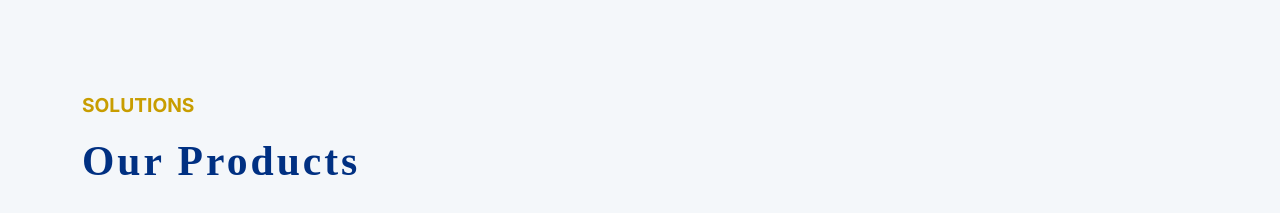
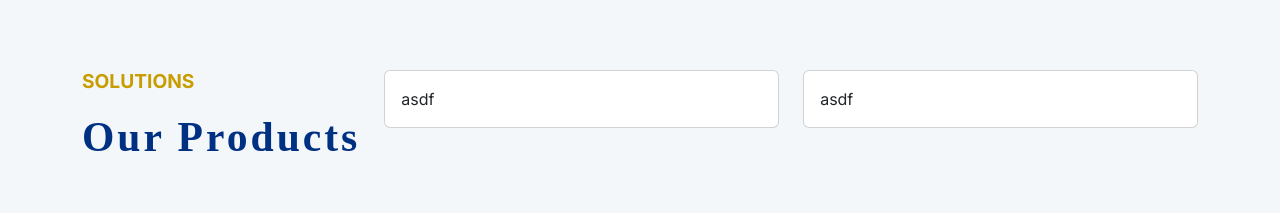
Before and after one commit to stpl-skishorUI/ShauryaTechnosoft-NewDesign, an Angular app: page /home2 in a window 1280 px wide. Shown: the part 3203-3416 px from the top of the page. Built offline with nearby package versions, Linux system fonts and the light colour scheme; a web font is replaced by a local one.

Commit message:
testimonials section added

```diff
--- a/src/app/home2/home2.component.html
+++ b/src/app/home2/home2.component.html
@@ -254,7 +254,7 @@
                 <div class="col-sm-12">
                     <h6 class="page-heading text-center">SOLUTIONS</h6>
                     <h1 class="main-heading mb-5 text-center">Our Products</h1>
-                    <div id="carouselExample" class="carousel slide">
+                    <div id="carouselProducts" class="carousel slide">
                         <div class="carousel-inner">
                             <div class="carousel-item active">
                                 <div class="row">
@@ -368,12 +368,12 @@
                                 </div>
                             </div>
                         </div>
-                        <button class="carousel-control-prev" type="button" data-bs-target="#carouselExample"
+                        <button class="carousel-control-prev" type="button" data-bs-target="#carouselProducts"
                             data-bs-slide="prev">
                             <span class="carousel-control-prev-icon" aria-hidden="true"></span>
                             <span class="visually-hidden">Previous</span>
                         </button>
-                        <button class="carousel-control-next" type="button" data-bs-target="#carouselExample"
+                        <button class="carousel-control-next" type="button" data-bs-target="#carouselProducts"
                             data-bs-slide="next">
                             <span class="carousel-control-next-icon" aria-hidden="true"></span>
                             <span class="visually-hidden">Next</span>
@@ -387,9 +387,23 @@
     <section id="testimonials">
         <div class="container">
             <div class="row">
-                <div class="col-sm-4">
+                <div class="col-sm-auto">
                     <h6 class="page-heading">SOLUTIONS</h6>
                     <h1 class="main-heading">Our Products</h1>
+                </div>
+                <div class="col-sm">
+                    <div class="row">
+                        <div class="col-sm-6">
+                            <div class="card card-body">
+                                asdf
+                            </div>
+                        </div>
+                        <div class="col-sm-6">
+                            <div class="card card-body">
+                                asdf
+                            </div>
+                        </div>
+                    </div>
                 </div>
             </div>
         </div>
--- a/src/app/home2/home2.component.scss
+++ b/src/app/home2/home2.component.scss
@@ -275,6 +275,7 @@ header img {
 }
 #our-products .card img{
     border-radius: 10px;
+    height: 225px;
 }
 #our-products .card .card-title{
     color: var(--home2-main-color);
```
